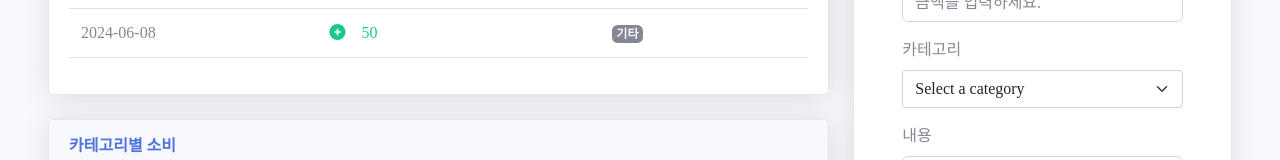
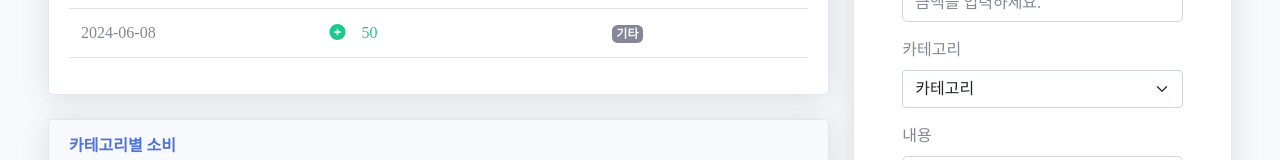
Before and after one commit to isj0228/sulgasaeng, a Vue app in the folder Skeleton_project/: page / in a window 1280 px wide. Shown: the part 539-699 px from the top of the page. Built offline with nearby package versions, Linux system fonts and the light colour scheme; data requests are answered from the project's data file; a web font is replaced by a local one.

Commit message:
빠른 등록 카테고리 placeholder 한글로 수정

```diff
--- a/Skeleton_project/src/components/RecordForm.vue
+++ b/Skeleton_project/src/components/RecordForm.vue
@@ -34,7 +34,7 @@
                 <label for="transactionCategory" class="form-label">카테고리</label>
                 <select id="transactionCategory" v-model="selectedCategory" class="form-select"
                     @change="handleCategoryChange" required>
-                    <option disabled value="">Select a category</option>
+                    <option disabled value="">카테고리</option>
                     <option v-for="category in currentCategories" :key="category" :value="category">
                         {{ category }}
                     </option>
```
